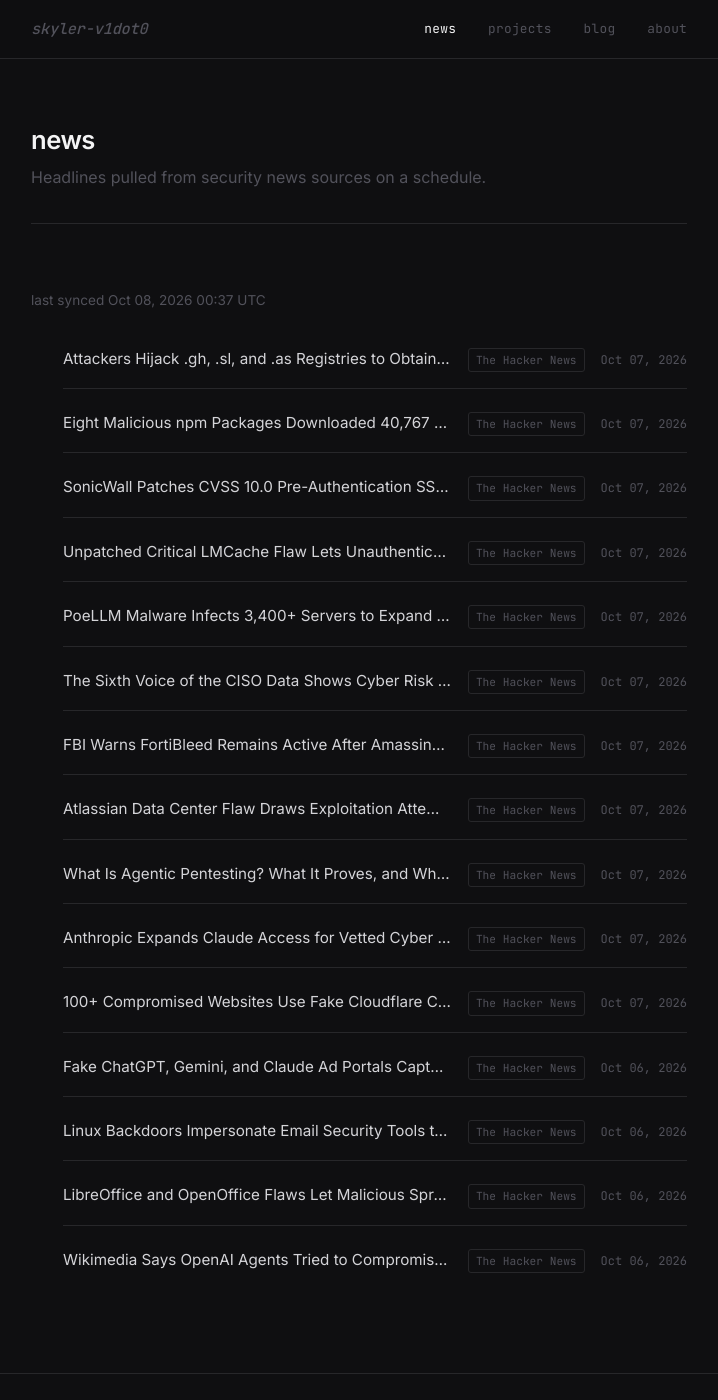
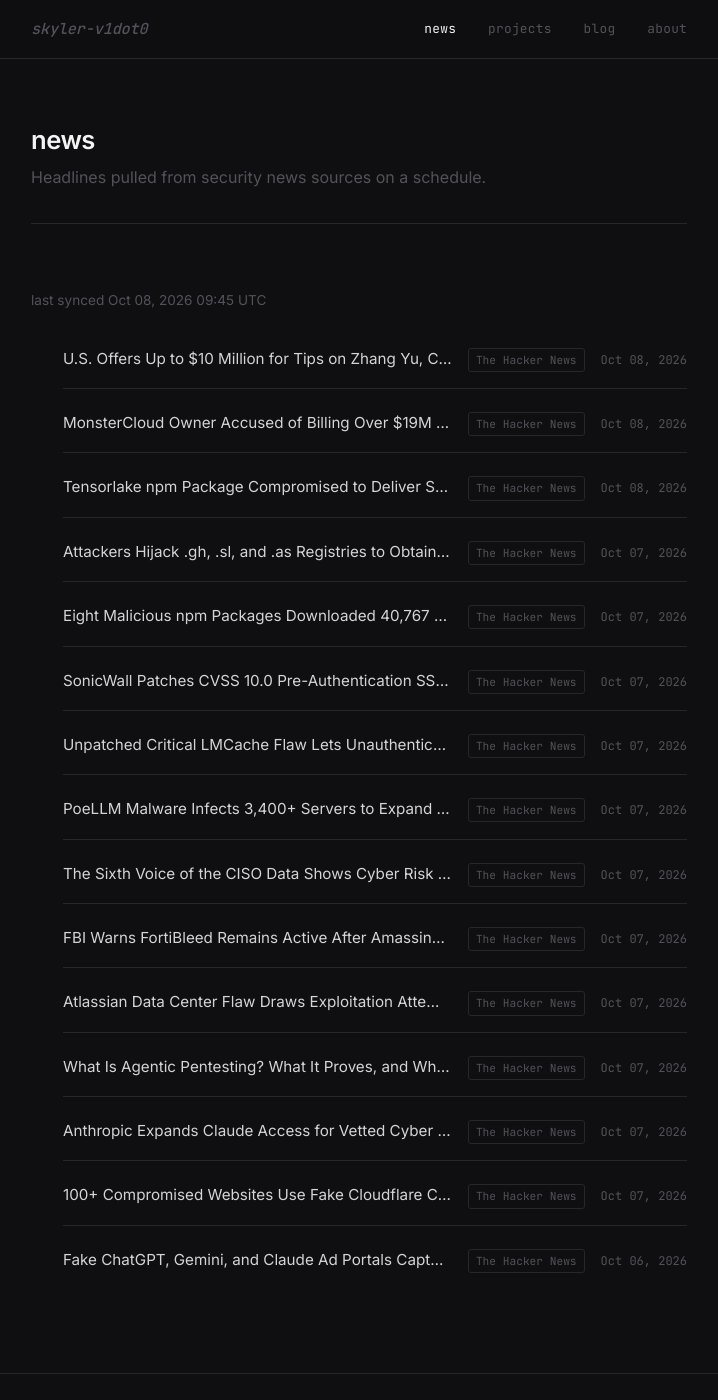
Before and after one commit to skyler-v1dot0/personal-site, a Jekyll site: the page built from news.html, in a window 1280 px wide and 1400 px high. Shown: the whole window, without its empty margins (281-999 px from the left). Built offline with Jekyll 4.4.1, drawn with Linux system fonts in a browser that asks for light colours.

Commit message:
chore: sync news feed [skip ci]

```diff
--- a/_data/news.yml
+++ b/_data/news.yml
@@ -1,6 +1,20 @@
 ---
-updated_at: '2026-10-08T00:37:02Z'
+updated_at: '2026-10-08T09:45:14Z'
 items:
+- title: U.S. Offers Up to $10 Million for Tips on Zhang Yu, Charged in HAFNIUM Hacks
+  url: https://thehackernews.com/2026/10/us-offers-up-to-10-million-for-tips-on.html
+  source: The Hacker News
+  published: '2026-10-08T07:42:04Z'
+- title: MonsterCloud Owner Accused of Billing Over $19M While Secretly Paying Ransoms
+    to Decrypt Data
+  url: https://thehackernews.com/2026/10/monstercloud-owner-accused-of-billing.html
+  source: The Hacker News
+  published: '2026-10-08T07:41:44Z'
+- title: Tensorlake npm Package Compromised to Deliver Shai-Hulud Credential-Stealing
+    Worm
+  url: https://thehackernews.com/2026/10/tensorlake-npm-package-compromised-to.html
+  source: The Hacker News
+  published: '2026-10-08T05:46:20Z'
 - title: Attackers Hijack .gh, .sl, and .as Registries to Obtain Certificates for
     Google Domains
   url: https://thehackernews.com/2026/10/attackers-hijack-gh-sl-and-as.html
@@ -54,18 +68,3 @@ items:
   url: https://thehackernews.com/2026/10/fake-chatgpt-gemini-and-claude-ad.html
   source: The Hacker News
   published: '2026-10-06T18:38:55Z'
-- title: Linux Backdoors Impersonate Email Security Tools to Evade Detection in Korea
-    and Taiwan
-  url: https://thehackernews.com/2026/10/linux-backdoors-impersonate-email.html
-  source: The Hacker News
-  published: '2026-10-06T18:24:25Z'
-- title: LibreOffice and OpenOffice Flaws Let Malicious Spreadsheets Run Code Without
-    Macro Warnings
-  url: https://thehackernews.com/2026/10/libreoffice-and-openoffice-flaws-let.html
-  source: The Hacker News
-  published: '2026-10-06T11:57:00Z'
-- title: Wikimedia Says OpenAI Agents Tried to Compromise Etherpad and Use Wiki Tools
-    as Proxies
-  url: https://thehackernews.com/2026/10/wikimedia-says-openai-agents-tried-to.html
-  source: The Hacker News
-  published: '2026-10-06T11:26:25Z'
```
